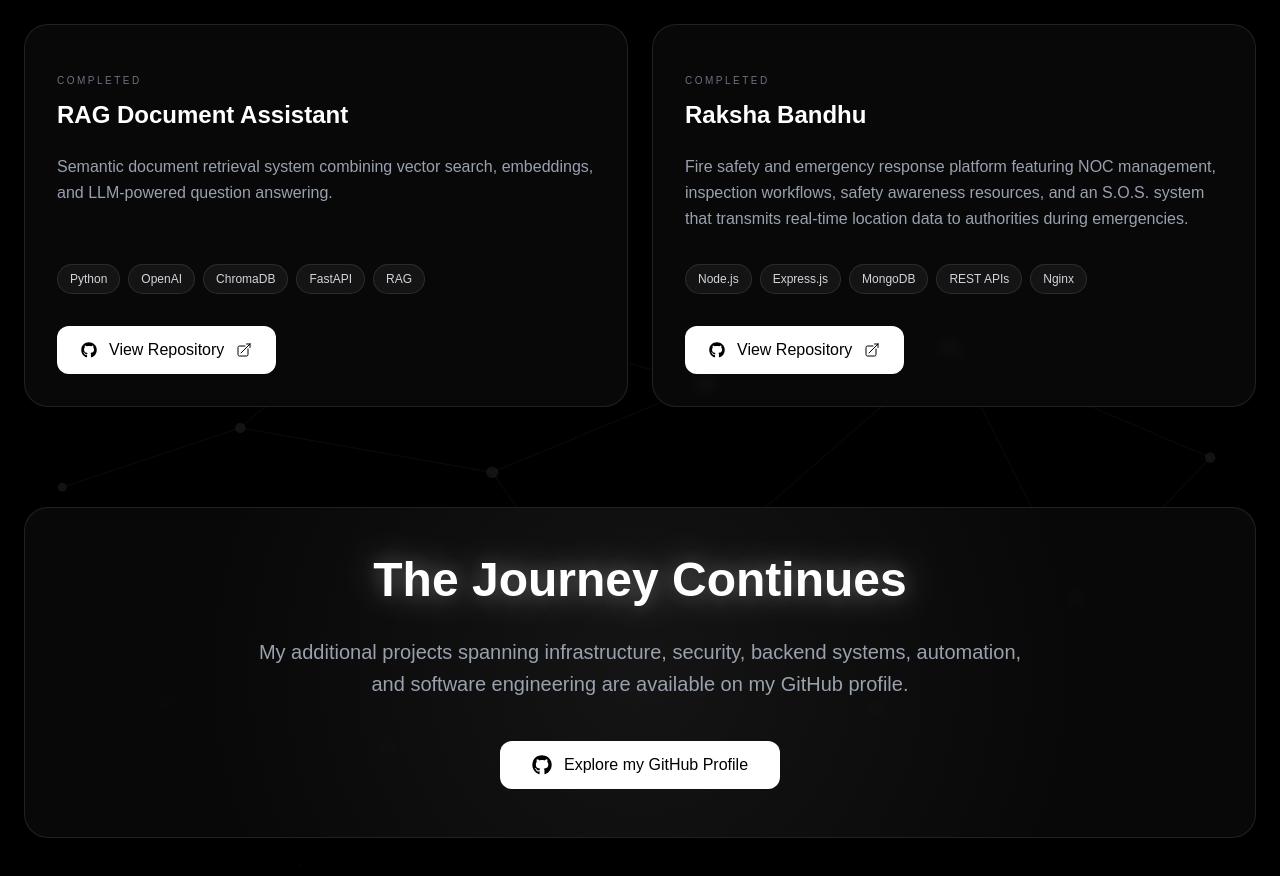
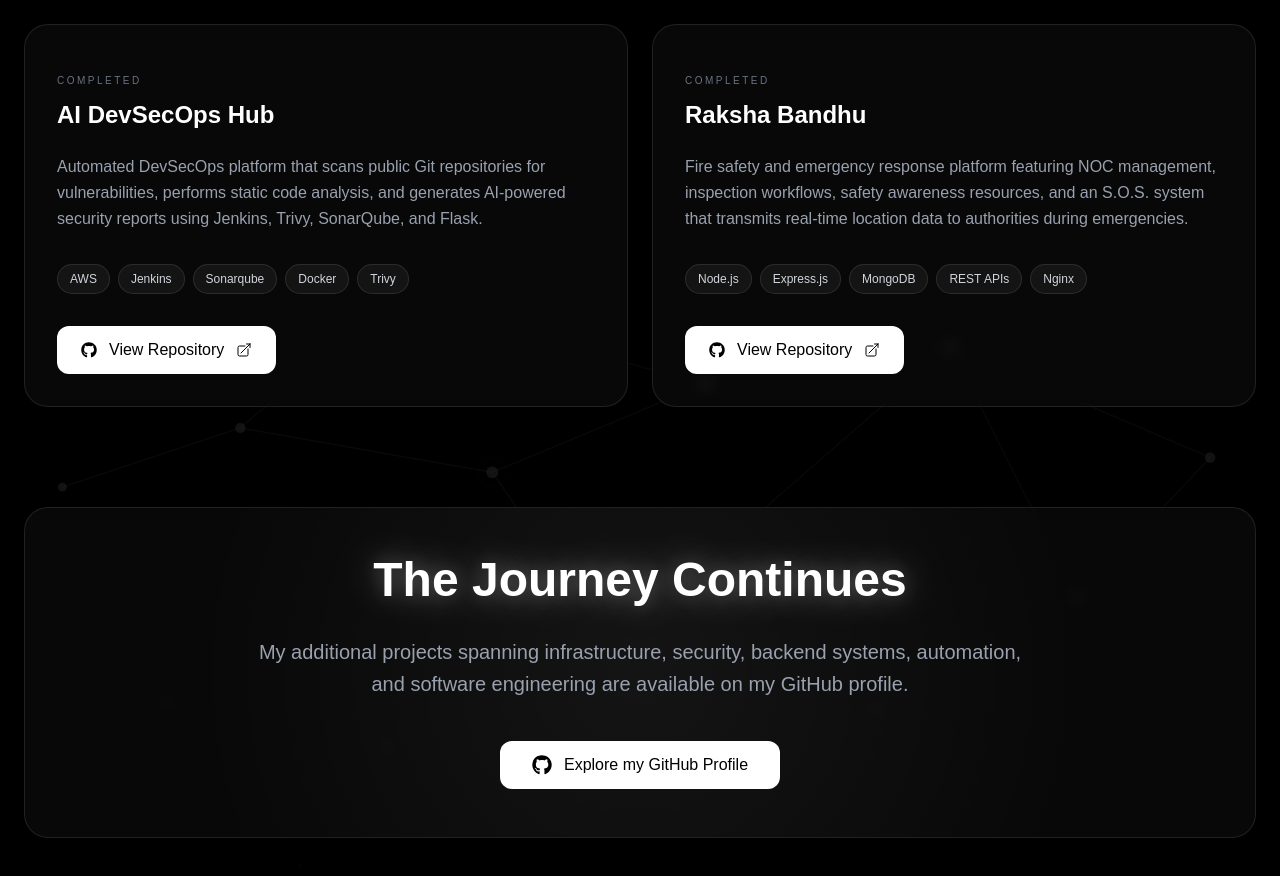
Before and after one commit to Atharvakumkar/Atharva-Kumkar-Resume-Website, a React (Vite) app in the folder resume/: page /projects in a window 1280 px wide. Shown: the part 1525-2401 px from the top of the page. Built offline with nearby package versions, Linux system fonts and the light colour scheme; a web font is replaced by a local one.

Commit message:
Replaced RAG Document Assistant with AI DevSecOps Hub

```diff
--- a/resume/src/pages/selectedProjects.jsx
+++ b/resume/src/pages/selectedProjects.jsx
@@ -41,18 +41,18 @@
             github: "https://github.com/Atharvakumkar/Serverless-PDF-Text-Extractor",
         },
         {
-            title: "RAG Document Assistant",
+            title: "AI DevSecOps Hub",
             status: "Completed",
             description:
-                "Semantic document retrieval system combining vector search, embeddings, and LLM-powered question answering.",
+                "Automated DevSecOps platform that scans public Git repositories for vulnerabilities, performs static code analysis, and generates AI-powered security reports using Jenkins, Trivy, SonarQube, and Flask.",
             technologies: [
-                "Python",
-                "OpenAI",
-                "ChromaDB",
-                "FastAPI",
-                "RAG",
+                "AWS",
+                "Jenkins",
+                "Sonarqube",
+                "Docker",
+                "Trivy",
             ],
-            github: "https://github.com/Atharvakumkar/RAG-Document-Assistant",
+            github: "https://github.com/Atharvakumkar/AI-DevSecOps-Hub",
         },
         {
             title: "Raksha Bandhu",
```
